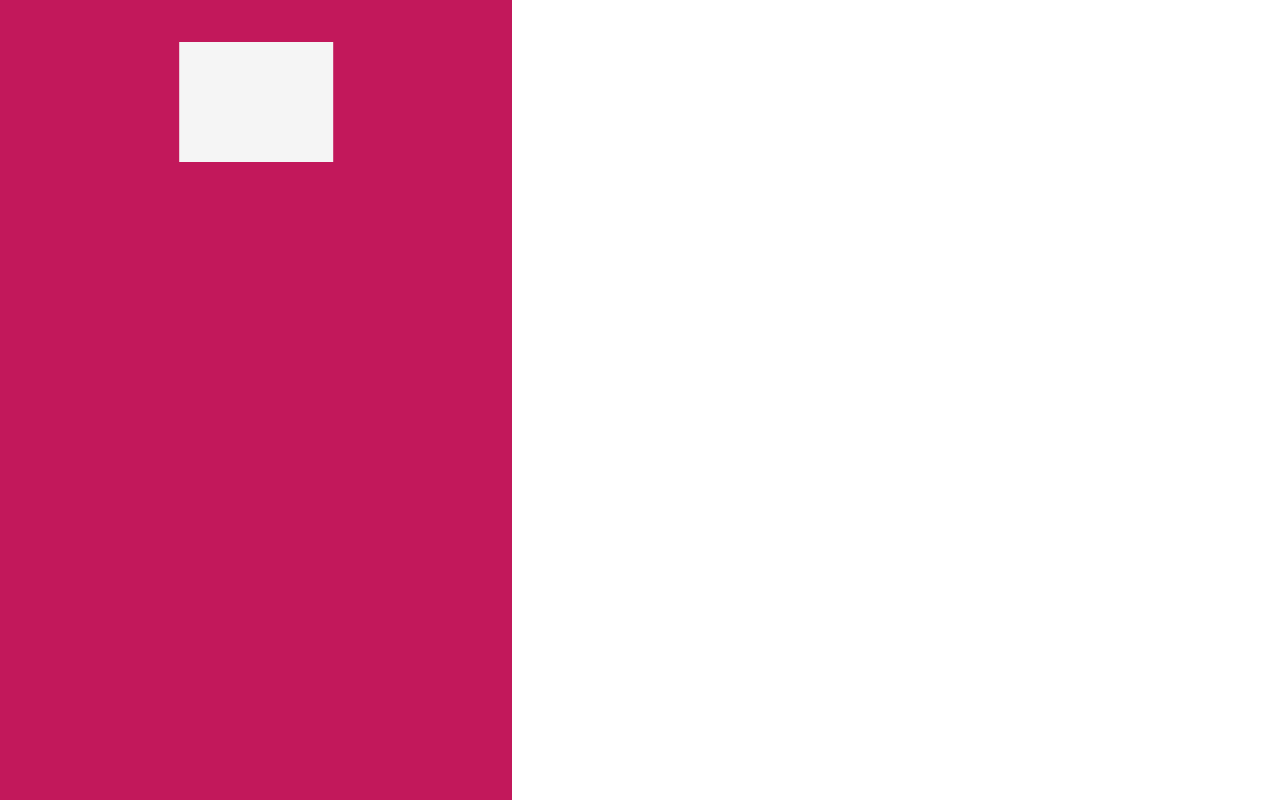
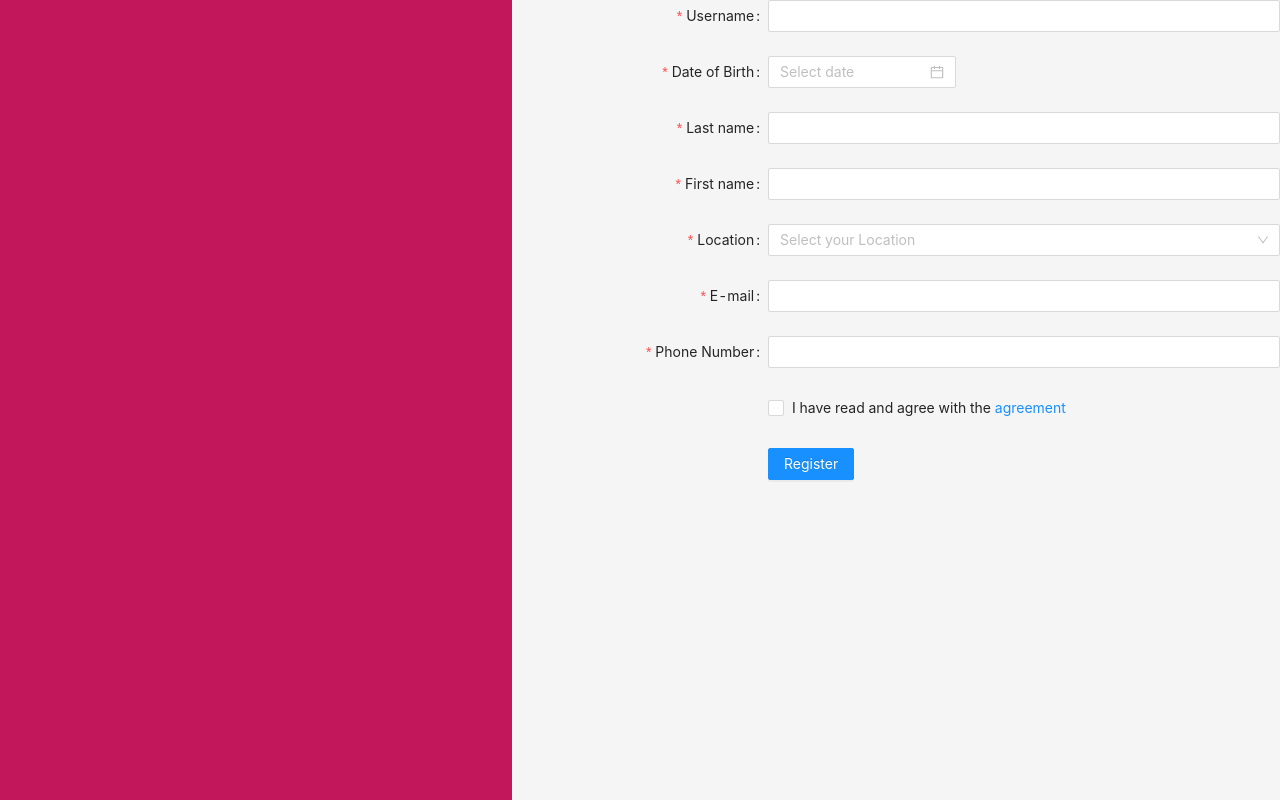
Before and after one commit to BuiXuanKhoi/Bookshop-project, a React (Create React App) app: page / in a window 1280 px wide. Built offline with nearby package versions, Linux system fonts and the light colour scheme.

Commit message:
Design sign up page

```diff
--- a/package.json
+++ b/package.json
@@ -6,6 +6,7 @@
     "@testing-library/jest-dom": "^5.16.5",
     "@testing-library/react": "^13.4.0",
     "@testing-library/user-event": "^13.5.0",
+    "antd": "^4.23.2",
     "react": "^18.2.0",
     "react-dom": "^18.2.0",
     "react-scripts": "^5.0.1",
--- a/src/App.js
+++ b/src/App.js
@@ -1,7 +1,7 @@
 import logo from './logo.svg';
 import './App.css';
-import './Component/SignUp'
-import SignUp from "./Component/SignUp";
+import './Component/Auth/Signup/SignUp'
+import SignUp from "./Component/Auth/Signup/SignUp";
 function App() {
   return (
     <div>
--- /dev/null
+++ b/src/Component/Auth/Signup/SignUp.js
@@ -0,0 +1,204 @@
+import './Signup.css'
+import React, {useState} from "react";
+import 'antd/dist/antd.css';
+import {
+    AutoComplete,
+    Button,
+    Input,
+    InputNumber,
+    Select,
+    Checkbox, Form, DatePicker,
+} from "antd";
+
+const {Option} = Select;
+
+
+const SignUp = () =>{
+    const [form] = Form.useForm();
+    const onFinish = (values) => {
+        console.log('Received values of form:',values)
+    };
+
+    const formItemLayout = {
+        labelCol:{
+            xs : {
+                span: 22,
+            },
+            sm: {
+                span: 8,
+            },
+        },
+        wrapperCol:{
+            xs: {
+                span: 22,
+            },
+            sm: {
+                span: 16,
+            },
+        },
+    };
+
+    const tailFormItemLayout = {
+        wrapperCol: {
+            xs: {
+                span: 24,
+                offset: 0,
+            },
+            sm: {
+                span: 16,
+                offset: 8,
+            },
+        },
+    };
+    const email= <Form.Item name="email"
+                             label="E-mail"
+                             rules={[{
+                                    type: 'email',
+                                    message:'The input is not valid E-mail',
+                             },
+                                 {
+                                     required: true,
+                                     message: 'Please input your Email!',
+                                 },
+                             ]}
+                            >
+                        <Input />
+
+                    </Form.Item>
+
+    const userName = <Form.Item name="userName"
+                                label="Username"
+                                rules={[
+                                {   required: true,
+                                    message: 'Please input your username!',
+                                },
+                                    ]}
+                                >
+                            <Input />
+
+                    </Form.Item>
+
+    const firstName = <Form.Item  name="firstName"
+                                    label="First name"
+                                    rules={[
+                                        {
+                                            required :true,
+                                            message: 'Please input your first name!',
+                                        },
+
+                                    ]}
+                                    >
+                            <Input />
+                    </Form.Item>
+
+    const lastName = <Form.Item  name="lastName"
+                                  label="Last name"
+                                  rules={[
+                                      {
+                                          required :true,
+                                          message: 'Please input your last name!',
+                                      },
+
+                                  ]}
+    >
+        <Input />
+    </Form.Item>
+
+    const phone = <Form.Item name = "phoneNumber"
+                                label ="Phone Number"
+                            rules={[
+                                {
+                                    required: true,
+                                    message:'Please insert your phone number'
+                                },
+                                {
+                                    pattern:/^(?:\d*)$/,
+                                    message: " Value should contain just number",
+                                },
+                                {
+                                    max: 11,
+                                    min: 10,
+                                    message: " Value should be between 10 and 11 number ",
+                                },
+                            ]}
+                >
+            < Input />
+    </Form.Item>
+
+    const dateOfBirth = <Form.Item name = "dateOfBirth"
+                                   label = "Date of Birth"
+                                    rules = {[
+                                        {
+                                            required: true,
+                                            message: ' DD/MM/YYYY',
+                                        },
+                                    ]}>
+        <DatePicker format="DD/MM/YYYY"/>
+    </Form.Item>
+
+    const location = <Form.Item name="address"
+                                label="Location"
+                                rules={[
+                                    {
+                                        required:true,
+                                        message:'Chose location!',
+                                    },
+                                ]}>
+        <Select placeholder={"Select your Location"}>
+            <Option value={"TP.HCM"}>TPHCM</Option>
+            <Option value={"HN"}>HN</Option>
+        </Select>
+    </Form.Item>
+
+    const checkAgreementBox = <Form.Item {...tailFormItemLayout} name="agreement"
+                                            lable="checked"
+                                        rules={[
+                                            {
+                                                validator:(_,value)=>
+                                                    value?Promise.resolve():Promise.reject(new Error('Should agree first!'))
+                                            },
+                                        ]}
+
+                                        >
+        <Checkbox>
+            I have read and agree with the < a href={""}> agreement</a>
+        </Checkbox>
+    </Form.Item>
+
+    const button = <Form.Item {...tailFormItemLayout}>
+                    <Button type="primary" htmlType="submit">
+                        Register
+                    </Button>
+
+    </Form.Item>
+
+
+    return (
+        <>
+            <div className={"first-box"}>
+
+            </div>
+            <div className={"second-box"}>
+                <Form {...formItemLayout}
+                      form={form}
+                      name="register"
+                      onFinish={onFinish}
+                      >
+                    {userName}
+                    {dateOfBirth}
+
+                    {lastName}
+                    {firstName}
+
+                    {location}
+                    {email}
+                    {phone}
+                    {checkAgreementBox}
+                    {button}
+                </Form>
+            </div>
+        </>
+
+    );
+}
+export default SignUp;
--- a/src/Component/Signup.css
+++ b/src/Component/Auth/Signup/Signup.css
@@ -16,13 +16,6 @@
     padding: 14px 16px;
     text-decoration: none;
 }
-.background-box{
-    overflow: hidden;
-    background: white;
-    position: fixed;
-    height: 100%;
-    width: 100%;
-}
 
 .first-box{
     overflow: hidden;
@@ -31,16 +24,12 @@
     width: 40%;
     position: fixed;
 }
-.hexagon{
-    width: 30%;
-    height: 15%;
-    display: flex;
+.second-box{
+    overflow: hidden;
     background: whitesmoke;
-    margin-top: 20%;
-    margin-left: 50%;
-    transform: translate(-50%,-50%);
-}
-.hexagon:before,
-.hexagon:after{
+    height: 100%;
+    width: 60%;
+    margin-left: 40%;
+    position: fixed;
 
 }
--- a/src/Component/SignUp.js
+++ /dev/null
@@ -1,20 +0,0 @@
-import './Signup.css'
-import React from "react";
-
-const SignUp = () =>{
-    const bar = (
-        <div className={"background-box"}>
-            <div  className={"first-box"} >
-                <div className={"hexagon"}>
-
-                </div>
-            </div>
-        </div>
-    );
-    return (
-        <div>
-            {bar}
-        </div>
-    );
-}
-export default SignUp;
--- a/src/index.js
+++ b/src/index.js
@@ -6,9 +6,9 @@ import reportWebVitals from './reportWebVitals';
 
 const root = ReactDOM.createRoot(document.getElementById('root'));
 root.render(
-  <React.StrictMode>
+
     <App />
-  </React.StrictMode>
+
 );
 
 // If you want to start measuring performance in your app, pass a function
```
Also changed, not shown: 1 other file (tests, documents, lock files or other folders).
